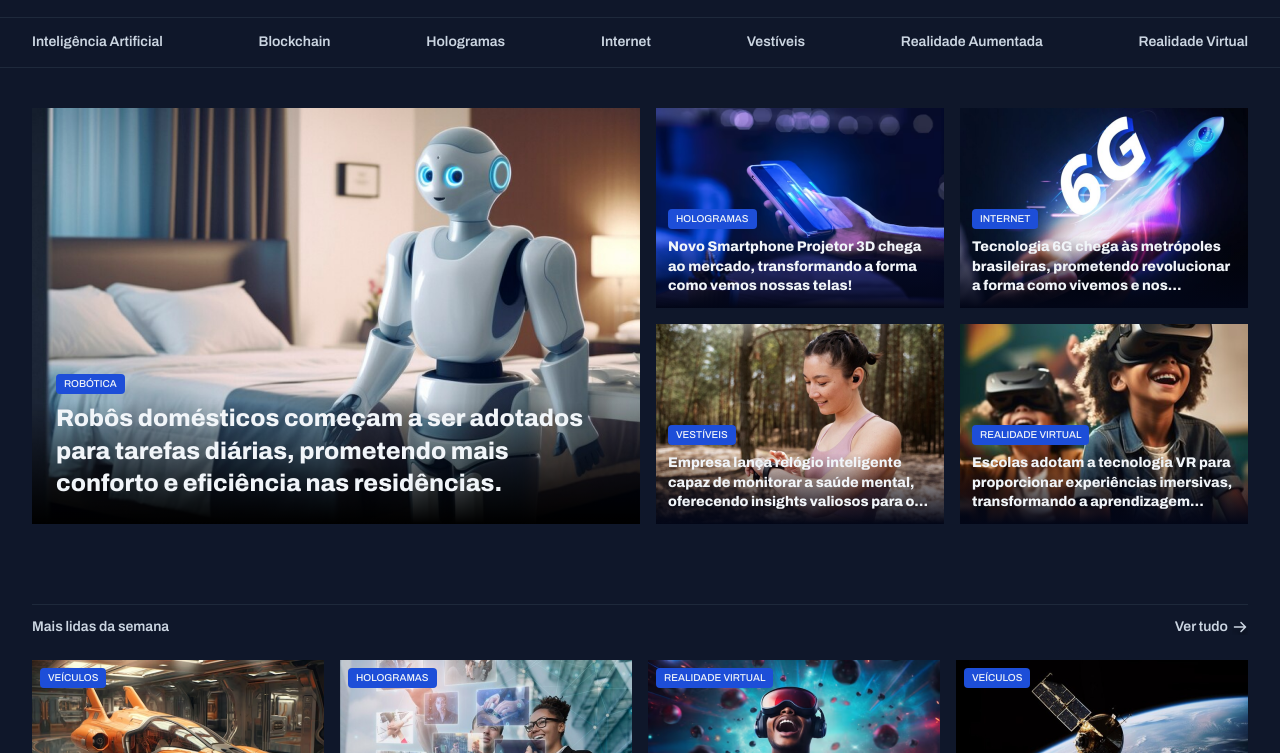
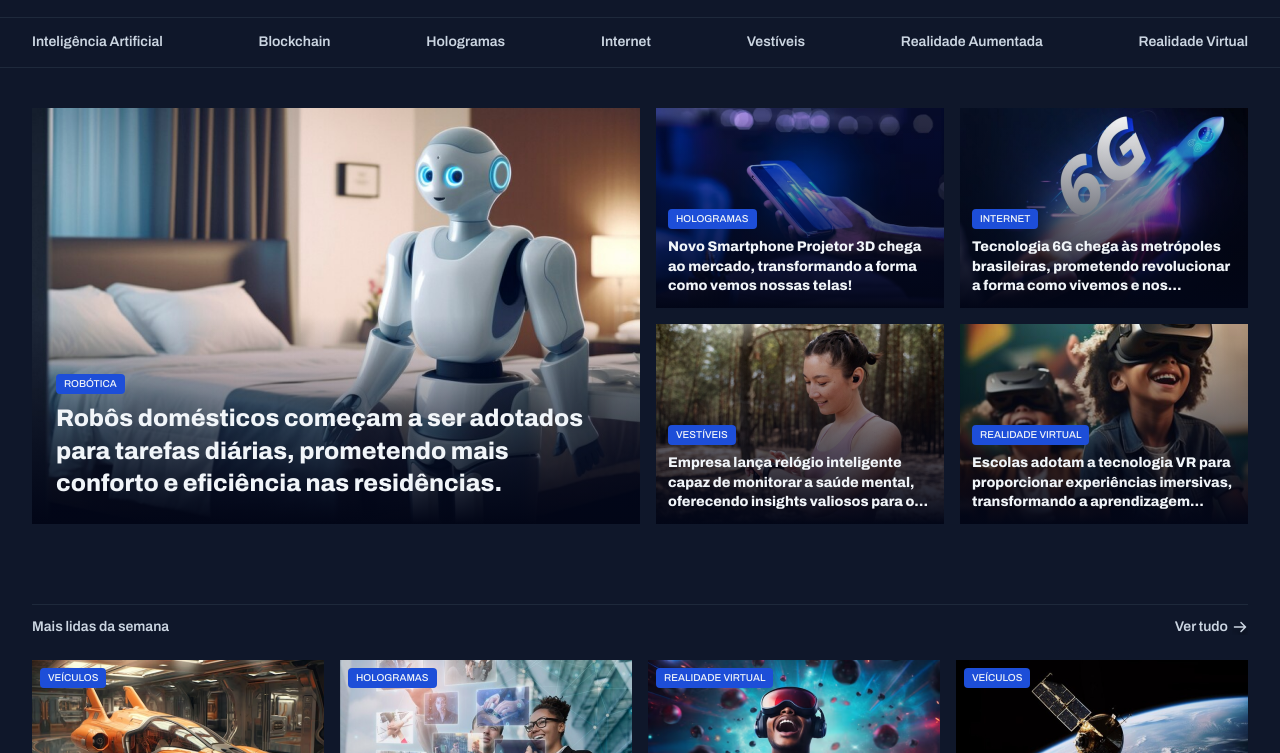
Before and after one commit to joaovitorps/news-portal, a plain HTML site: page index.html in a window 1280 px wide. Shown: the part 47-800 px from the top of the page. Drawn offline with Linux system fonts and the light colour scheme.

Commit message:
fix: gradient over cards

```diff
--- a/styles/highlights.css
+++ b/styles/highlights.css
@@ -10,6 +10,13 @@
 }
 
 #a {
+  &::before {
+    content: "";
+    position: absolute;
+    inset: 50% 0 0;
+    background: linear-gradient(to bottom, transparent 0%, #020617 100%);
+  }
+
   grid-area: A;
   width: 608px;
   height: 416px;
@@ -28,8 +35,6 @@
 
   padding-bottom: 24px;
   padding-inline: 24px;
-
-  background: linear-gradient(to bottom, #ffffff00, #000000);
 }
 
 #a div span {
@@ -45,6 +50,18 @@
   grid-area: B;
 }
 
+#b,
+#c,
+#d,
+#e {
+  &::before {
+    content: "";
+    position: absolute;
+    inset: 0;
+    background: linear-gradient(to bottom, transparent 0%, #020617 100%);
+  }
+}
+
 #b > div,
 #c > div,
 #d > div,
@@ -54,8 +71,6 @@
 
   padding-bottom: 12px;
   padding-inline: 12px;
-
-  background: linear-gradient(to bottom, #ffffff00, #020617);
 }
 
 #b > div span,
```
